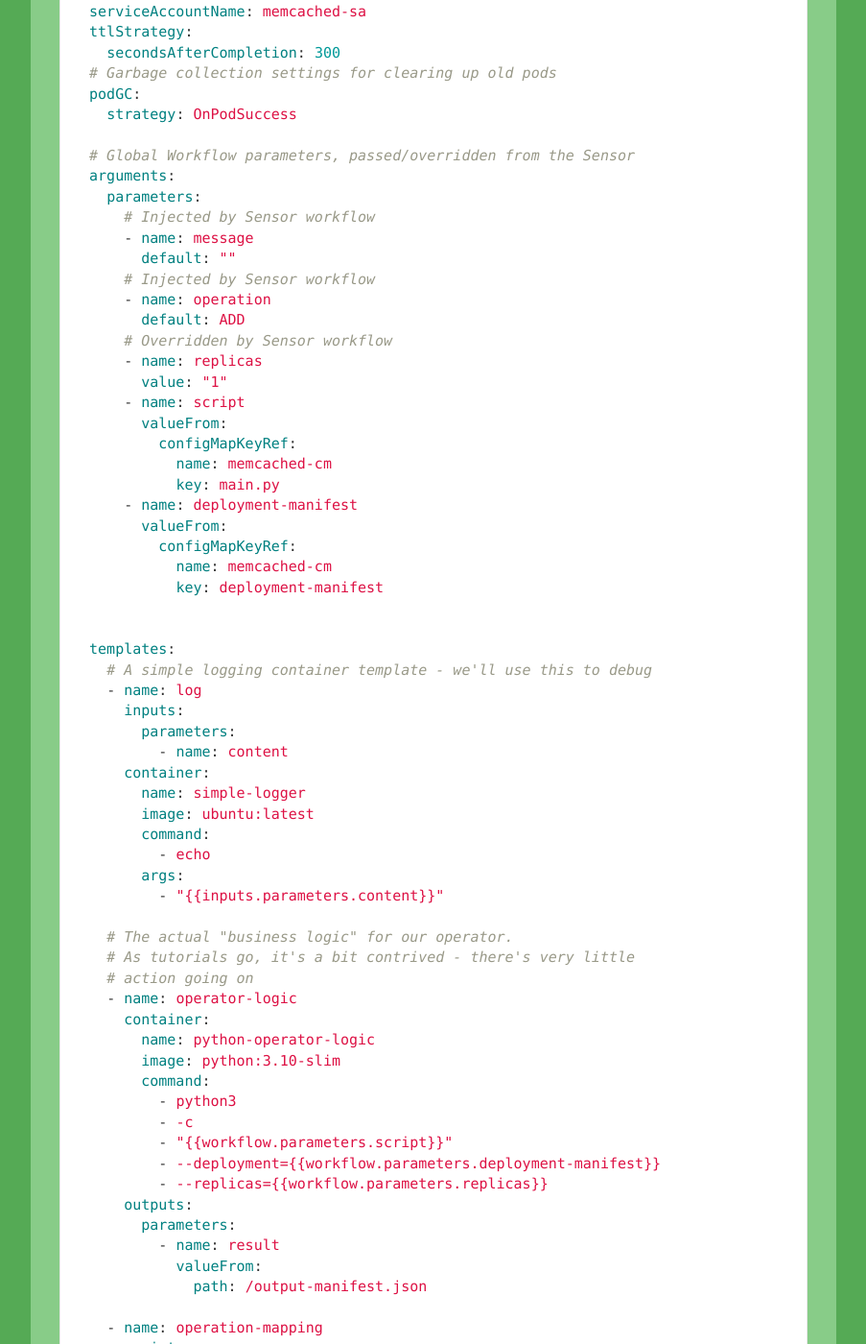
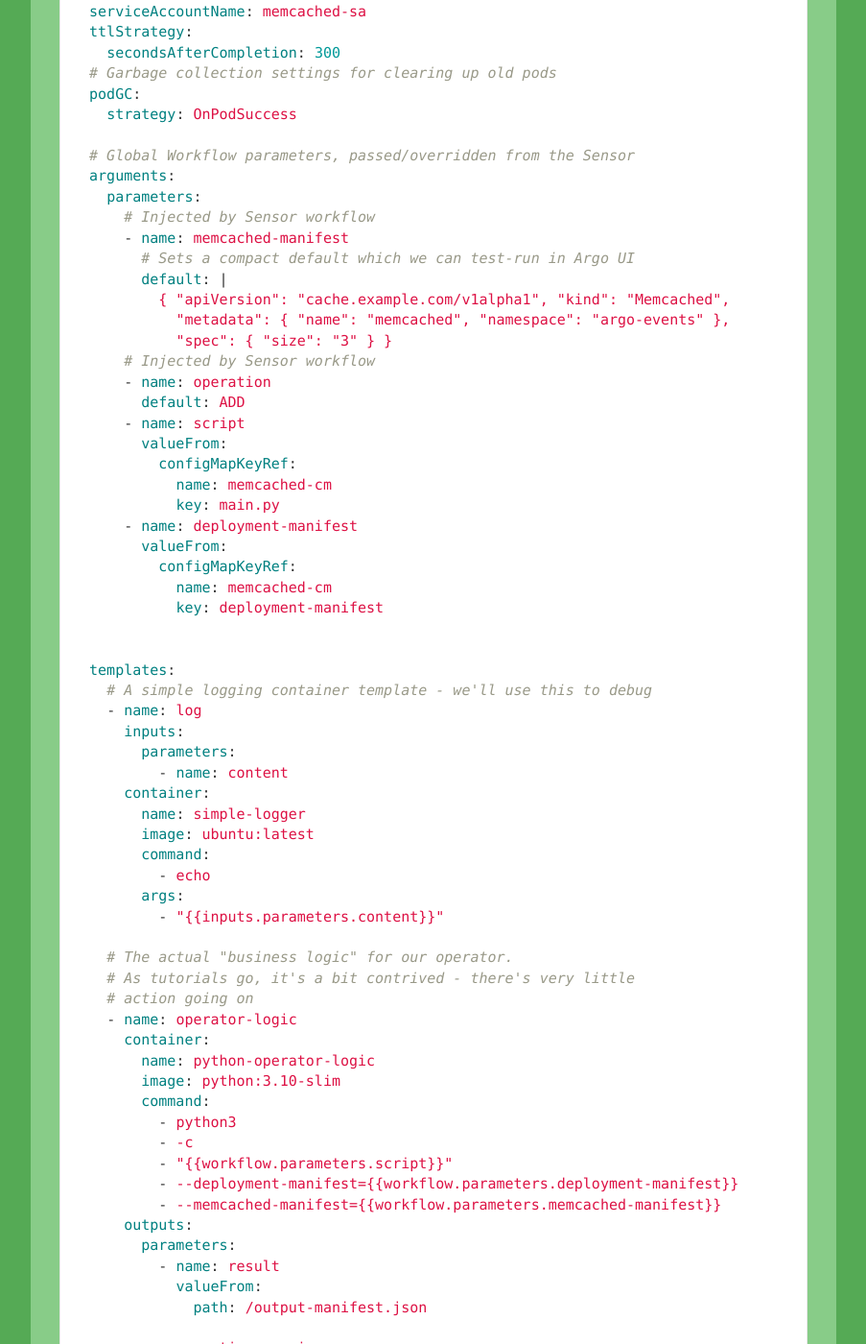
Before and after one commit to reinvantveer/reinvantveer.github.io, a Jekyll site: the page built from _posts/2022-01-29-easier-operator.md, in a window 1280 px wide and 1400 px high, scrolled down 14492 px. Shown: the whole window at 96% size, without its empty margins (188-1091 px from the left). Built offline with Jekyll 4.4.1, drawn with Linux system fonts in a browser that asks for light colours; comment, search, counter and statistics services are not loaded; some of the changed text lies outside the part shown.

Commit message:
replace "message" and "replicas" with complete memcached manifest
Signed-off-by: reinvantveer <rein@vantveer.me>

```diff
--- a/_includes/memcached/workflow-template.yaml
+++ b/_includes/memcached/workflow-template.yaml
@@ -19,14 +19,15 @@
   arguments:
     parameters:
       # Injected by Sensor workflow
-      - name: message
-        default: ""
+      - name: memcached-manifest
+        # Sets a compact default which we can test-run in Argo UI
+        default: |
+          { "apiVersion": "cache.example.com/v1alpha1", "kind": "Memcached",
+            "metadata": { "name": "memcached", "namespace": "argo-events" },
+            "spec": { "size": "3" } }
       # Injected by Sensor workflow
       - name: operation
         default: ADD
-      # Overridden by Sensor workflow
-      - name: replicas
-        value: "1"
       - name: script
         valueFrom:
           configMapKeyRef:
@@ -64,8 +65,8 @@
           - python3
           - -c
           - "{{workflow.parameters.script}}"
-          - --deployment={{workflow.parameters.deployment-manifest}}
-          - --replicas={{workflow.parameters.replicas}}
+          - --deployment-manifest={{workflow.parameters.deployment-manifest}}
+          - --memcached-manifest={{workflow.parameters.memcached-manifest}}
       outputs:
         parameters:
           - name: result
@@ -106,7 +107,7 @@
             arguments:
               parameters:
                 - name: content
-                  value: "{{workflow.parameters.message}}"
+                  value: "{{workflow.parameters.memcached-manifest}}"
 
         - - name: log-operation
             # Again: uses the "log" template below so we only need to define once
```
